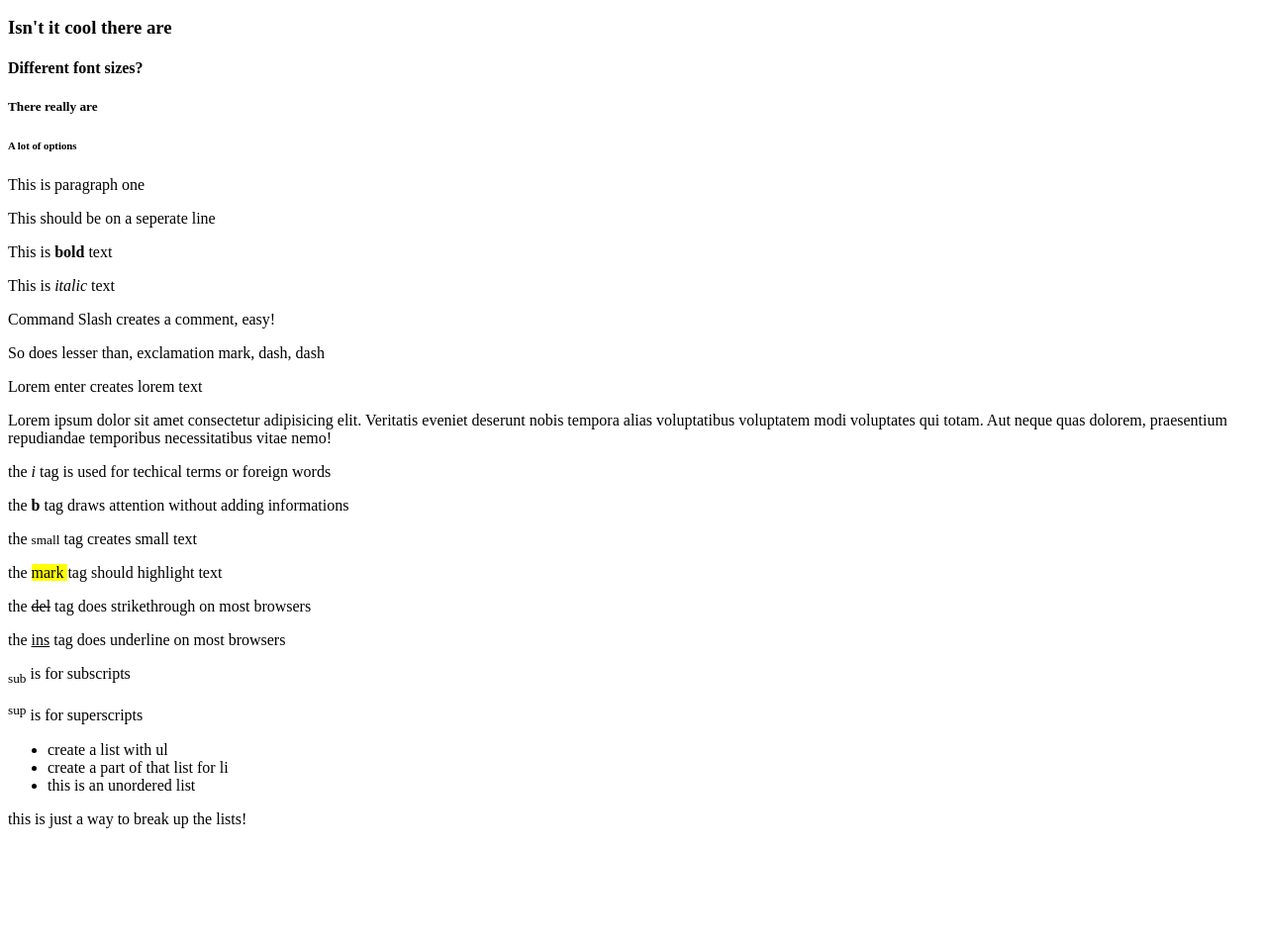
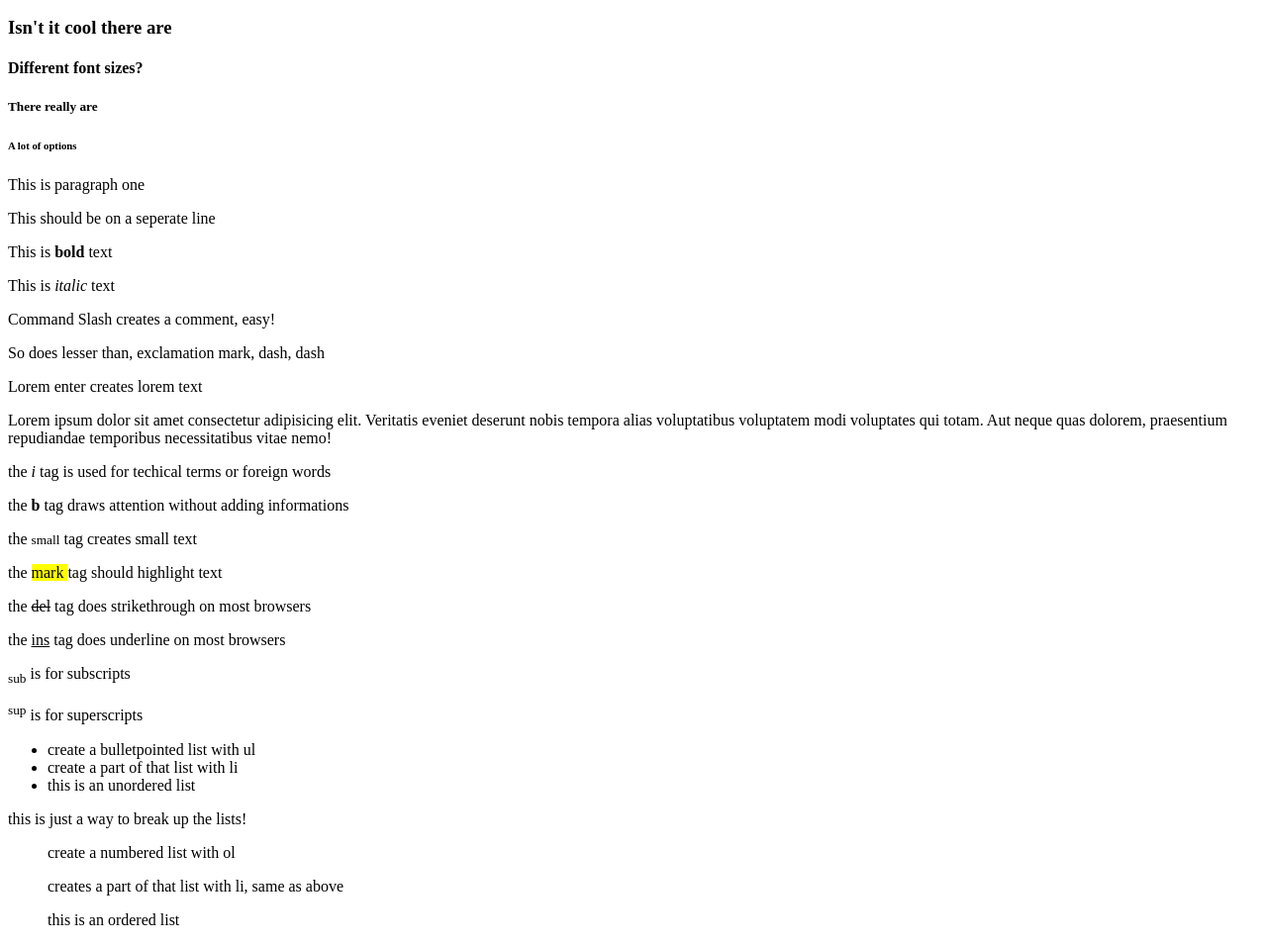
Before and after one commit to CyanCat8991/Odin-html, a plain HTML site: page index.html in a window 1280 px wide. Shown: the part 110-1065 px from the top of the page at 99% size. Before the commit the page ends 963 px from the top, so only its background shows below. Drawn offline with Linux system fonts and the light colour scheme.

Commit message:
ordered list, fixed unordered lists

```diff
--- a/index.html
+++ b/index.html
@@ -33,11 +33,16 @@
         <p><sub>sub</sub> is for subscripts</p>
         <p><sup>sup</sup> is for superscripts</p>
         <ul>
-            <li>create a list with ul</li>
-            <li>create a part of that list for li</li>
+            <li>create a bulletpointed list with ul</li>
+            <li>create a part of that list with li</li>
             <li>this is an unordered list</li>
         </ul>
         <p>this is just a way to break up the lists!</p>
+        <ol>
+            <p>create a numbered list with ol</p>
+            <p>creates a part of that list with li, same as above</p>
+            <p>this is an ordered list</p>
+        </ol>
     </body>
 
 </html>
```
